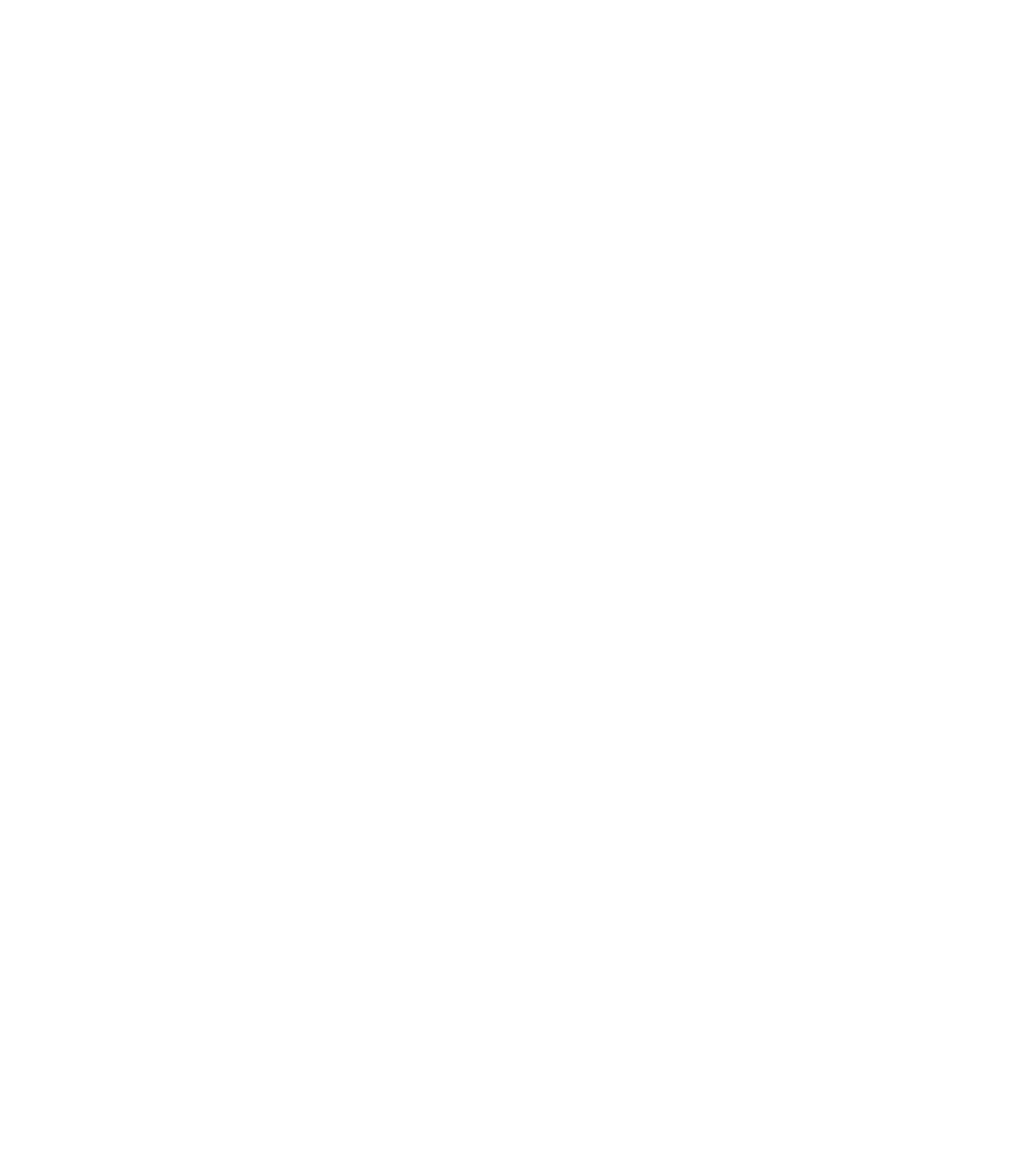
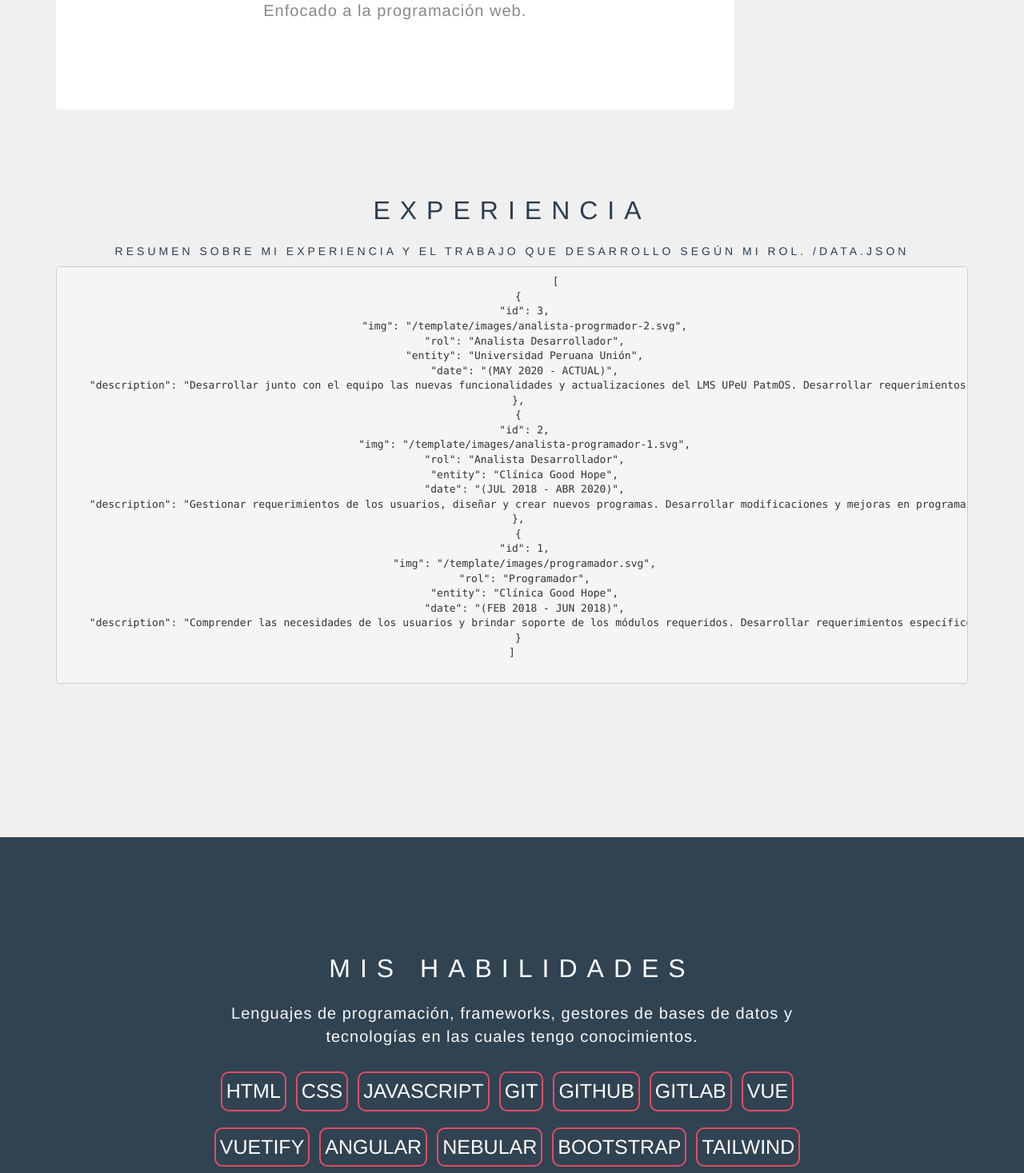
Before and after one commit to andycodev/andycodev-website-v1, a Vue app: page / in a window 1280 px wide. Shown: the part 1330-2797 px from the top of the page at 80% size. Before the commit the page ends 1076 px from the top, so only its background shows below. Built offline with nearby package versions, Linux system fonts and the light colour scheme.

Commit message:
deploying

```diff
--- /dev/null
+++ b/public/data.json
@@ -0,0 +1,47 @@
+{
+    "experiences": [
+      {
+        "id": 1,
+        "img": "/template/images/programador.svg",
+        "rol": "Programador",
+        "entity": "Clínica Good Hope",
+        "date": "(FEB 2018 - JUN 2018)",
+        "description": "Comprender las necesidades de los usuarios y brindar soporte de los módulos requeridos. Desarrollar requerimientos específicos"
+      },
+      {
+        "id": 2,
+        "img": "/template/images/analista-programador-1.svg",
+        "rol": "Analista Desarrollador",
+        "entity": "Clínica Good Hope",
+        "date": "(JUL 2018 - ABR 2020)",
+        "description": "Gestionar requerimientos de los usuarios, diseñar y crear nuevos programas. Desarrollar modificaciones y mejoras en programas existentes, etc."
+      },
+      {
+        "id": 3,
+        "img": "/template/images/analista-progrmador-2.svg",
+        "rol": "Analista Desarrollador",
+        "entity": "Universidad Peruana Unión",
+        "date": "(MAY 2020 - ACTUAL)",
+        "description": "Desarrollar junto con el equipo las nuevas funcionalidades y actualizaciones del LMS UPeU PatmOS. Desarrollar requerimientos de módulos financieros."
+      }
+    ],
+
+    "skills": [
+      "HTML",
+      "CSS",
+      "JAVASCRIPT",
+      "GIT",
+      "GITHUB",
+      "GITLAB",
+      "VUE",
+      "VUETIFY",
+      "ANGULAR",
+      "NEBULAR",
+      "BOOTSTRAP",
+      "TAILWIND",
+      "PHP",
+      "LARAVEL",
+      "MYSQL",
+      "ORACLE"
+    ]
+  }
--- a/public/index.html
+++ b/public/index.html
@@ -24,13 +24,13 @@
       rel="stylesheet"
       type="text/css"
     />
-    <title><%= htmlWebpackPlugin.options.title %></title>
+    <title>andycodev</title>
   </head>
 
   <body>
     <noscript>
       <strong
-        >We're sorry but <%= htmlWebpackPlugin.options.title %> doesn't work
+        >We're sorry but andycodev doesn't work
         properly without JavaScript enabled. Please enable it to
         continue.</strong
       >
--- a/public/template/js/custom.js
+++ b/public/template/js/custom.js
@@ -33,8 +33,9 @@
   $(function() {
     $('body').vegas({
         slides: [
-            { src: '/src/assets/images/slide-1.jpg' },
-            { src: '/src/assets/images/slide-2.jpg' },
+            { src: '' },
+            { src: '' },
+            /* { src: './template/images/slide-1.jpg' }, */
         ],
         timer: false,
         transition: [ 'zoomIn', ],
--- a/src/App.vue
+++ b/src/App.vue
@@ -6,9 +6,9 @@
 
     <NavigationComponent />
     <HomeComponent />
-   <!--  <AboutComponent :END_POINT="url" /> -->
+    <AboutComponent :END_POINT="url" />
     <!-- <PortfolioComponent/> -->
-   <!--  <SkillsComponent :END_POINT="url" /> -->
+    <SkillsComponent :END_POINT="url" />
     <FooterComponent />
 
     <a href="#" class="go-top"><i class="fa fa-angle-up"></i></a>
@@ -18,8 +18,8 @@
 <script>
 import NavigationComponent from "./components/NavigationComponent.vue";
 import HomeComponent from "./components/HomeComponent.vue";
-/* import AboutComponent from "./components/AboutComponent.vue"; */
-/* import SkillsComponent from "./components/SkillsComponent.vue"; */
+import AboutComponent from "./components/AboutComponent.vue";
+import SkillsComponent from "./components/SkillsComponent.vue";
 import FooterComponent from "./components/FooterComponent.vue";
 
 
@@ -29,14 +29,14 @@
   components: {
     NavigationComponent,
     HomeComponent,
-   /*  AboutComponent, */
-   /*  SkillsComponent, */
+    AboutComponent,
+    SkillsComponent,
     FooterComponent,
   },
 
   data(){
     return{
-      url: "/src/assets/data/data.json"
+      url: "/data.json"
     }
   }
 };
--- a/src/components/AboutComponent.vue
+++ b/src/components/AboutComponent.vue
@@ -26,7 +26,7 @@
           data-wow-delay="0.6s"
         >
           <img
-            src="/src/assets/images/perfil-official-contra.png"
+            src="/template/images/perfil-official-contra.png"
             class="img-responsive img-circle"
             alt="About"
           />
@@ -40,10 +40,14 @@
             <h3>
               Resumen sobre mi experiencia y el trabajo que desarrollo según mi
               rol.
+              {{END_POINT}}
             </h3>
+            <pre>
+              {{experiences}}
+            </pre>
           </div>
         </div>
-        <di v-for="experience in experiences" :key="experience.id" class="col-sm-12 col-md-4 wow fadeInUp" data-wow-delay="0.3s">
+       <!--  <di v-for="experience in experiences" :key="experience.id" class="col-sm-12 col-md-4 wow fadeInUp" data-wow-delay="0.3s">
           <div class="experience">
             <h1>{{experience.entity}}</h1>
             <h2 class="text-center">{{experience.date}}</h2>
@@ -57,19 +61,21 @@
               {{experience.description}}
             </p>
           </div>
-        </di>
+        </di> -->
       </div>
     </div>
   </section>
 </template>
 
 <script>
+
 export default {
-  name: 'AboutComponente',
+  name: 'AboutComponent',
   props: ['END_POINT'],
   data() {
     return {
       experiences: [],
+      repos: [],
     };
   },
 
@@ -80,9 +86,11 @@
   methods: {
 
     async getExperiences(){
+      console.log(this.END_POINT);
       const response = await fetch(this.END_POINT);
       const data = await response.json();
       this.experiences = data.experiences.reverse();
+      console.log(this.experiences);
     }
 
   }
--- a/src/components/SkillsComponent.vue
+++ b/src/components/SkillsComponent.vue
@@ -12,6 +12,10 @@
               Lenguajes de programación, frameworks, gestores de bases de datos
               y tecnologías en las cuales tengo conocimientos.
             </p>
+
+           <!--  <pre>
+              {{skills}}
+            </pre> -->
 
             <ul class="social-icon">
               <li v-for="skill in skills" :key="skill" class="tecnologias">
```
Also changed, not shown: data.json (added, +47 -0 lines), src/assets/data/data.json (added, +47 -0 lines), 17 other files (tests, documents, lock files or other folders).
